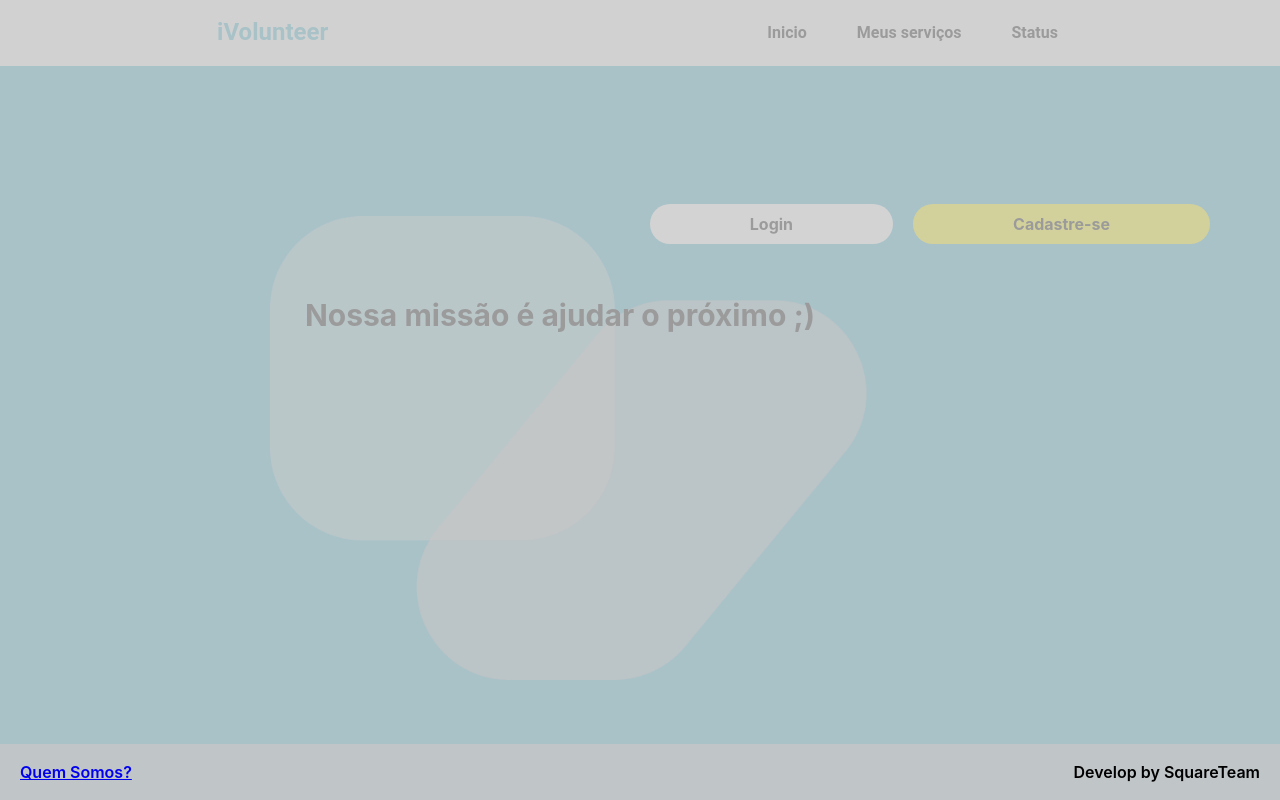
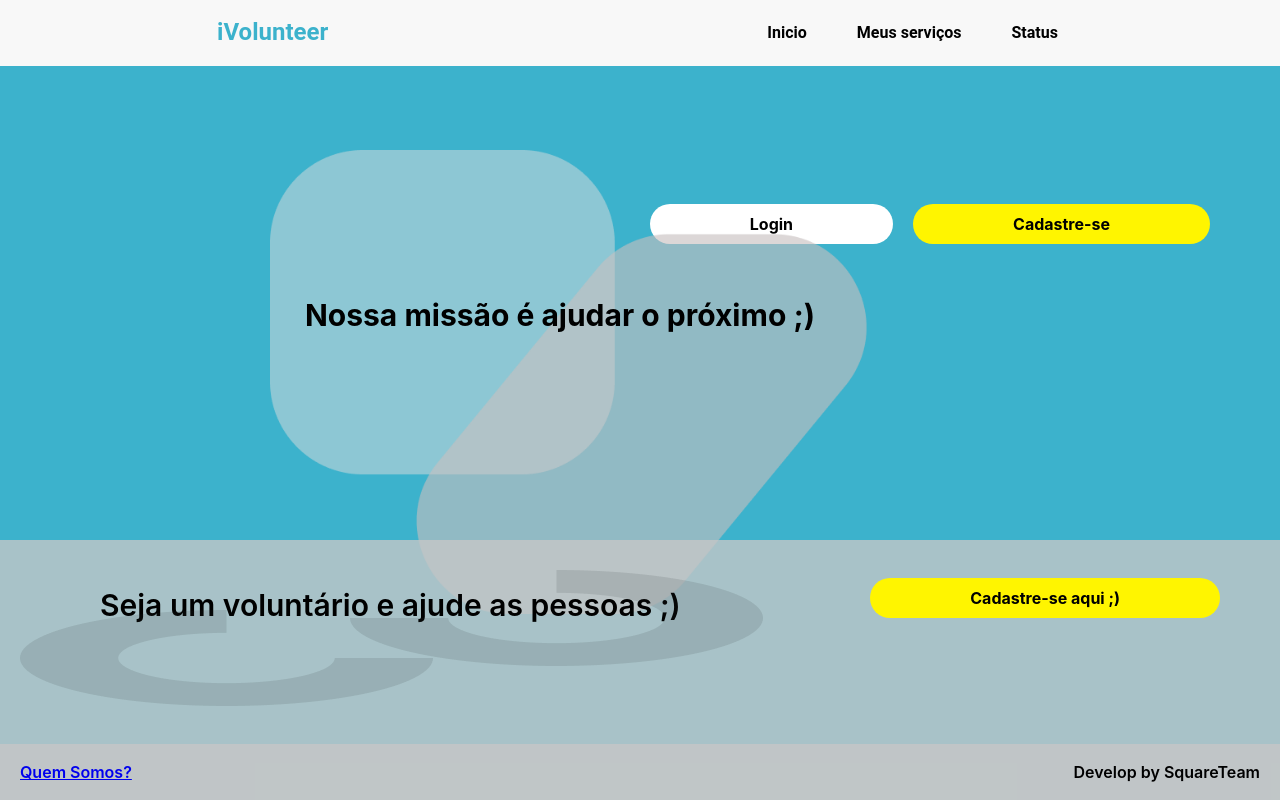
Before and after one commit to CaioAraujoMariano/iVolunteer, a React (Create React App) app in the folder frontend/: page / in a window 1280 px wide. Built offline with nearby package versions, Linux system fonts and the light colour scheme.

Commit message:
feature: start modal functions

```diff
--- a/frontend/src/components/Home.js
+++ b/frontend/src/components/Home.js
@@ -1,4 +1,4 @@
-import React from 'react';
+import React, { useState } from 'react';
 import '../scss/Home.scss';
 import Header from './Header';
 import HomeContent from './HomeContent';
@@ -9,27 +9,45 @@ import LoginModal from './LoginModal';
 import RegisterModal from './RegisterModal';
 
 const Home = () => {
-  const [loginShow, setLoginShow] = React.useState(false);
-  const [registerShow, setRegisterShow] = React.useState(false);
+  const [loginShow, setLoginShow] = React.useState('');
+  const [registerShow, setRegisterShow] = React.useState('');
+
+  const showRegisterModal = () => {
+    console.log('show');
+    setRegisterShow('show');
+  };
+
+  const closeRegisterModal = (event) => {
+    console.log('hidden');
+    setRegisterShow('');
+    document.body.removeEventListener('click', closeRegisterModal);
+  };
+
+  const showLoginModal = () => {
+    console.log('show');
+    setLoginShow('show');
+  };
+
+  const closeLoginModal = (event) => {
+    console.log('hidden');
+    setLoginShow('');
+    document.body.removeEventListener('click', closeLoginModal);
+  };
 
   return (
     <div>
       <Header />
       <Background title="Nossa missão é ajudar o próximo ;)" />
       <div className="CTAButtons">
-        <Button href="#" bgColor="#FFFFFF" onClick={() => setLoginShow(true)}>
-          Login
-        </Button>
-        <Button
-          href="#"
-          bgColor="#FFF500"
-          onClick={() => setRegisterShow(true)}
-        >
-          Cadastre-se
-        </Button>
+        <div onClick={showLoginModal}>
+          <Button bgColor="#FFFFFF">Login</Button>
+        </div>
+        <div onClick={showRegisterModal}>
+          <Button bgColor="#FFF500">Cadastre-se</Button>
+        </div>
       </div>
-      {loginShow === true && <LoginModal />}
-      {registerShow === true && <RegisterModal />}
+      <RegisterModal className={registerShow} />
+      <LoginModal className={loginShow} />
       <HomeContent />
       <Footer />
     </div>
--- a/frontend/src/components/HomeContent.js
+++ b/frontend/src/components/HomeContent.js
@@ -7,14 +7,15 @@ import HomeImage2 from '../img/Ellipse17.png';
 const HomeContent = () => {
   return (
     <div className="home-content">
-      <p>Seja um vonluntário e ajude as pessoas ;)</p>
+      <p>Seja um voluntário e ajude as pessoas ;)</p>
       <img src={HomeImage2} className="home-image2" />
       <img src={HomeImage1} className="home-image1" />
       <Button
         href="#"
         bgColor="#FFF500"
-        marginTop="255rem"
-        marginBottom="255rem"
+        position="absolute"
+        right="40px"
+        top="50px"
       >
         Cadastre-se aqui ;)
       </Button>
--- a/frontend/src/components/LoginModal.js
+++ b/frontend/src/components/LoginModal.js
@@ -1,7 +1,12 @@
 import React from 'react';
+import '../scss/LoginModal.scss';
 
-const LoginModal = () => {
-  return <div></div>;
+const LoginModal = ({ modalRef, className }) => {
+  return (
+    <div ref={modalRef} className={`${className} modal`}>
+      <p>Ola mundo</p>
+    </div>
+  );
 };
 
 export default LoginModal;
--- a/frontend/src/components/RegisterModal.js
+++ b/frontend/src/components/RegisterModal.js
@@ -1,7 +1,12 @@
 import React from 'react';
+import '../scss/RegisterModal.scss';
 
-const RegisterModal = () => {
-  return <div></div>;
+const RegisterModal = ({ modalRef, className }) => {
+  return (
+    <div ref={modalRef} className={`${className} modal`}>
+      <p>Ola mundo</p>
+    </div>
+  );
 };
 
 export default RegisterModal;
--- a/frontend/src/scss/Background.scss
+++ b/frontend/src/scss/Background.scss
@@ -5,6 +5,7 @@
     width: 700px;
     position: absolute;
     left: 270px;
+    top: 150px;
   }
 
   :nth-child(2) {
--- a/frontend/src/scss/Button.scss
+++ b/frontend/src/scss/Button.scss
@@ -8,5 +8,11 @@
     font-weight: bold;
     color: black;
     margin-right: 20px;
+    transition: 0.2s ease-in-out;
+
+    &:hover {
+      box-shadow: 2px 2px 2px grey;
+      cursor: pointer;
+    }
   }
 }
--- a/frontend/src/scss/LoginModal.scss
+++ b/frontend/src/scss/LoginModal.scss
@@ -0,0 +1,12 @@
+.modal {
+  background-color: white;
+  display: none;
+  position: fixed;
+  width: 200px;
+  height: 200px;
+  color: black;
+}
+
+.show {
+  display: block !important;
+}
--- a/frontend/src/scss/RegisterModal.scss
+++ b/frontend/src/scss/RegisterModal.scss
@@ -0,0 +1,12 @@
+.modal {
+  background-color: white;
+  display: none;
+  position: fixed;
+  width: 200px;
+  height: 200px;
+  color: black;
+}
+
+.show {
+  display: block !important;
+}
```
Also changed, not shown: frontend/src/scss/HomeContent.scss (+7 -7 lines).
